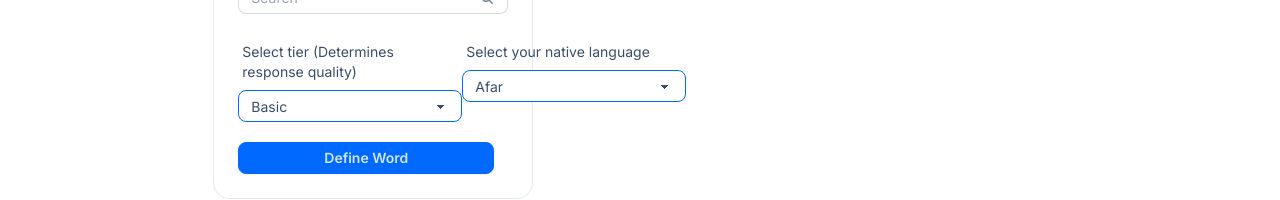
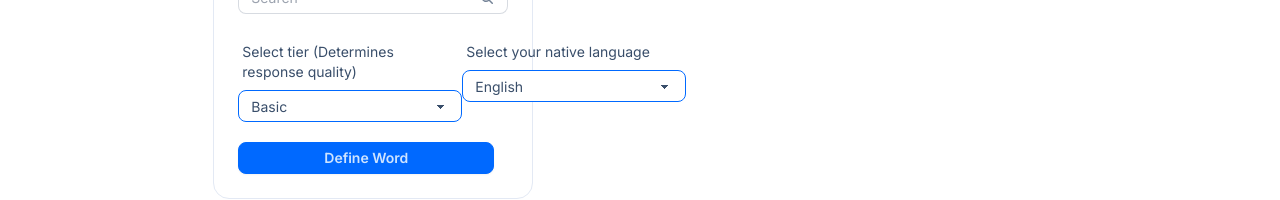
Before and after one commit to Lionel-Wilson/My-Language-Aibou, a Next.js app: page /search in a window 1280 px wide. Shown: the part 374-574 px from the top of the page. Built offline with nearby package versions, Linux system fonts and the light colour scheme.

Commit message:
Add more languages

```diff
--- a/src/app/search/page.tsx
+++ b/src/app/search/page.tsx
@@ -7,186 +7,29 @@ import Link from "next/link";
 
 export default function Page() {
   const wellKnownLanguages = [
-    "Afar",
-    "Afrikaans",
-    "Akan",
-    "Albanian",
-    "Amharic",
-    "Arabic",
-    "Aragonese",
-    "Armenian",
-    "Assamese",
-    "Avaric",
-    "Aymara",
-    "Azerbaijani",
-    "Bambara",
-    "Bashkir",
-    "Basque",
-    "Belarusian",
+    "English",
+    "Japanese",
+    "Mandarin Chinese",
+    "Yoruba",
+    "French",
+    "Hindi",
+    "Spanish",
+    "Standard Arabic",
     "Bengali",
-    "Bihari",
-    "Bislama",
-    "Bosnian",
-    "Breton",
-    "Bulgarian",
-    "Burmese",
-    "Catalan",
-    "Chamorro",
-    "Chechen",
-    "Chichewa",
-    "Chinese",
-    "Chuvash",
-    "Cornish",
-    "Corsican",
-    "Cree",
-    "Croatian",
-    "Czech",
-    "Danish",
+    "Russian",
+    "Portuguese",
+    "Indonesian",
+    "Urdu",
+    "German",
+    "Swahili",
+    "Turkish",
+    "Vietnamese",
+    "Korean",
+    "Italian",
+    "Tamil",
+    "Thai",
+    "Filipino",
     "Dutch",
-    "Dzongkha",
-    "English",
-    "Esperanto",
-    "Estonian",
-    "Ewe",
-    "Faroese",
-    "Fijian",
-    "Finnish",
-    "French",
-    "Frisian",
-    "Fulah",
-    "Galician",
-    "Ganda",
-    "Georgian",
-    "German",
-    "Greek",
-    "Guaraní",
-    "Gujarati",
-    "Haitian Creole",
-    "Hausa",
-    "Hebrew",
-    "Herero",
-    "Hindi",
-    "Hiri Motu",
-    "Hungarian",
-    "Icelandic",
-    "Ido",
-    "Igbo",
-    "Indonesian",
-    "Interlingua",
-    "Interlingue",
-    "Inuktitut",
-    "Inupiaq",
-    "Irish",
-    "Italian",
-    "Japanese",
-    "Javanese",
-    "Kalaallisut",
-    "Kannada",
-    "Kanuri",
-    "Kashmiri",
-    "Kazakh",
-    "Khmer",
-    "Kikuyu",
-    "Kinyarwanda",
-    "Kirundi",
-    "Komi",
-    "Kongo",
-    "Korean",
-    "Kurdish",
-    "Kyrgyz",
-    "Lao",
-    "Latin",
-    "Latvian",
-    "Limburgish",
-    "Lingala",
-    "Lithuanian",
-    "Luba-Katanga",
-    "Luxembourgish",
-    "Macedonian",
-    "Malagasy",
-    "Malay",
-    "Malayalam",
-    "Maltese",
-    "Manx",
-    "Maori",
-    "Marathi",
-    "Marshallese",
-    "Mongolian",
-    "Nauruan",
-    "Navajo",
-    "Ndonga",
-    "Nepali",
-    "North Ndebele",
-    "Northern Sami",
-    "Norwegian",
-    "Norwegian Bokmål",
-    "Norwegian Nynorsk",
-    "Occitan",
-    "Ojibwe",
-    "Oriya",
-    "Oromo",
-    "Ossetian",
-    "Pāli",
-    "Pashto",
-    "Persian",
-    "Polish",
-    "Portuguese",
-    "Punjabi",
-    "Quechua",
-    "Romansh",
-    "Romanian",
-    "Russian",
-    "Samoan",
-    "Sango",
-    "Sanskrit",
-    "Sardinian",
-    "Scots",
-    "Scottish Gaelic",
-    "Serbian",
-    "Sesotho",
-    "Shona",
-    "Sindhi",
-    "Sinhalese",
-    "Slovak",
-    "Slovene",
-    "Somali",
-    "Sotho",
-    "Spanish",
-    "Sundanese",
-    "Swahili",
-    "Swati",
-    "Swedish",
-    "Tagalog",
-    "Tahitian",
-    "Tajik",
-    "Tamil",
-    "Tatar",
-    "Telugu",
-    "Thai",
-    "Tibetan",
-    "Tigrinya",
-    "Tonga",
-    "Tsonga",
-    "Tswana",
-    "Turkish",
-    "Turkmen",
-    "Twi",
-    "Uighur",
-    "Ukrainian",
-    "Urdu",
-    "Uzbek",
-    "Venda",
-    "Vietnamese",
-    "Volapük",
-    "Walloon",
-    "Welsh",
-    "Western Frisian",
-    "Wolof",
-    "Xhosa",
-    "Yiddish",
-    "Yoruba",
-    "Zhuang",
-    "Zulu",
   ];
 
   // action is kinda enhanced version of
```
